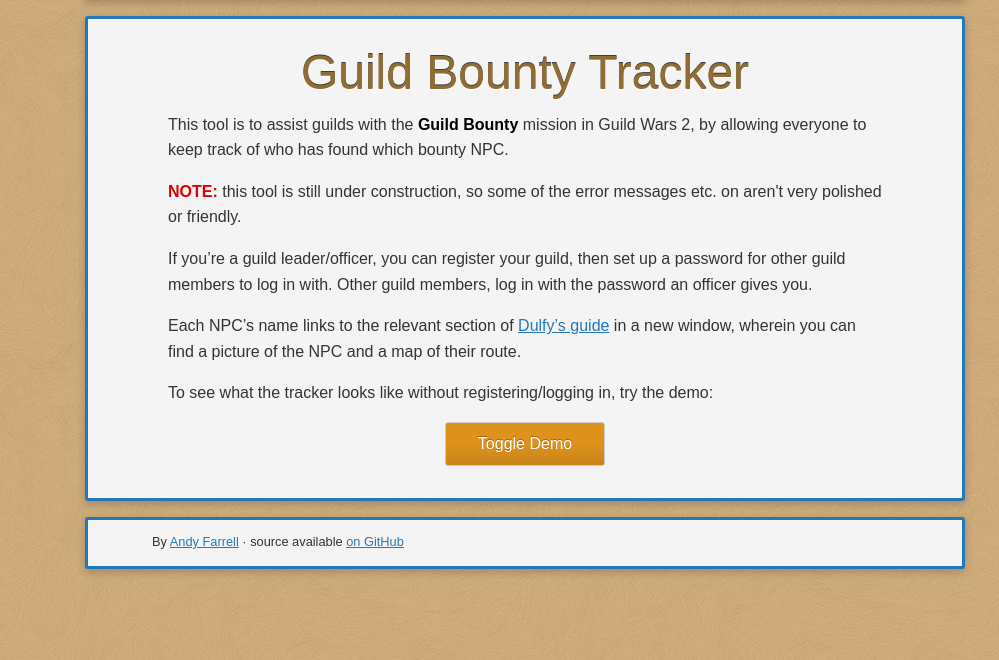
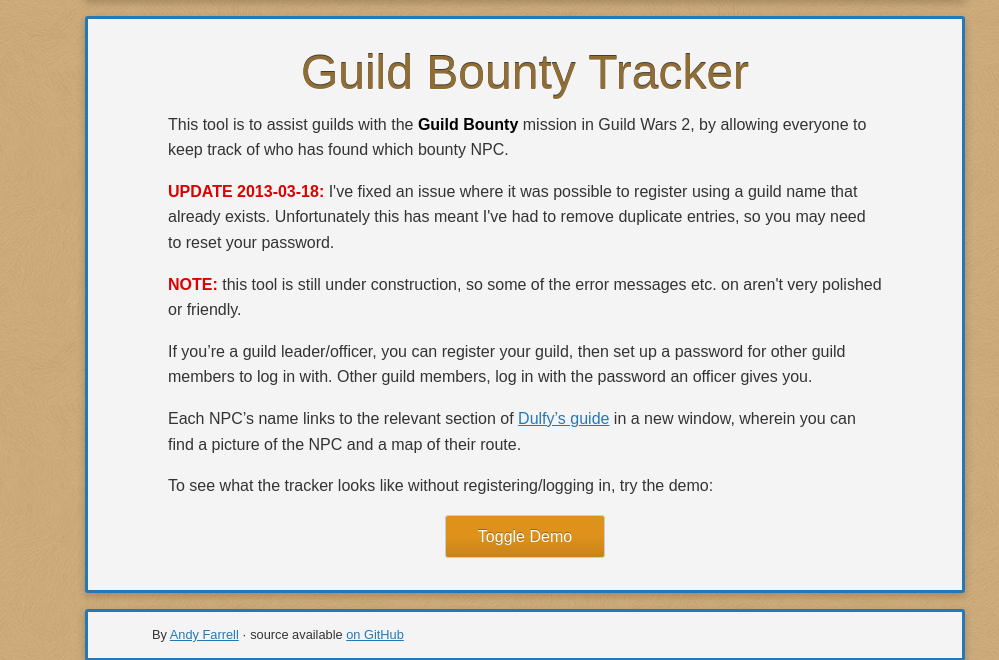
Before and after one commit to caerphoto/bounty_tracker, a PHP site: page /main.php in a window 1280 px wide. Shown: the part 65-725 px from the top of the page, without its empty margins (115-1114 px from the left). Run offline with PHP 8.4, Linux system fonts and the light colour scheme; data that the repository does not hold is empty; some libraries are stand-ins or nearby versions.

Commit message:
Add update message to front page about removal of duplicate entries.

```diff
--- a/main.php
+++ b/main.php
@@ -151,6 +151,11 @@ hgroup {
         Bounty</em> mission in Guild Wars 2, by allowing everyone to keep track
       of who has found which bounty NPC.</p>
 
+      <p class="intro info"><strong>UPDATE 2013-03-18:</strong> I've fixed an
+      issue where it was possible to register using a guild name that already
+      exists. Unfortunately this has meant I've had to remove duplicate entries,
+      so you may need to reset your password.</p>
+
       <p class="intro info"><strong>NOTE:</strong> this tool is still under
       construction, so some of the error messages etc. on aren't very polished
       or friendly.</p>
```
